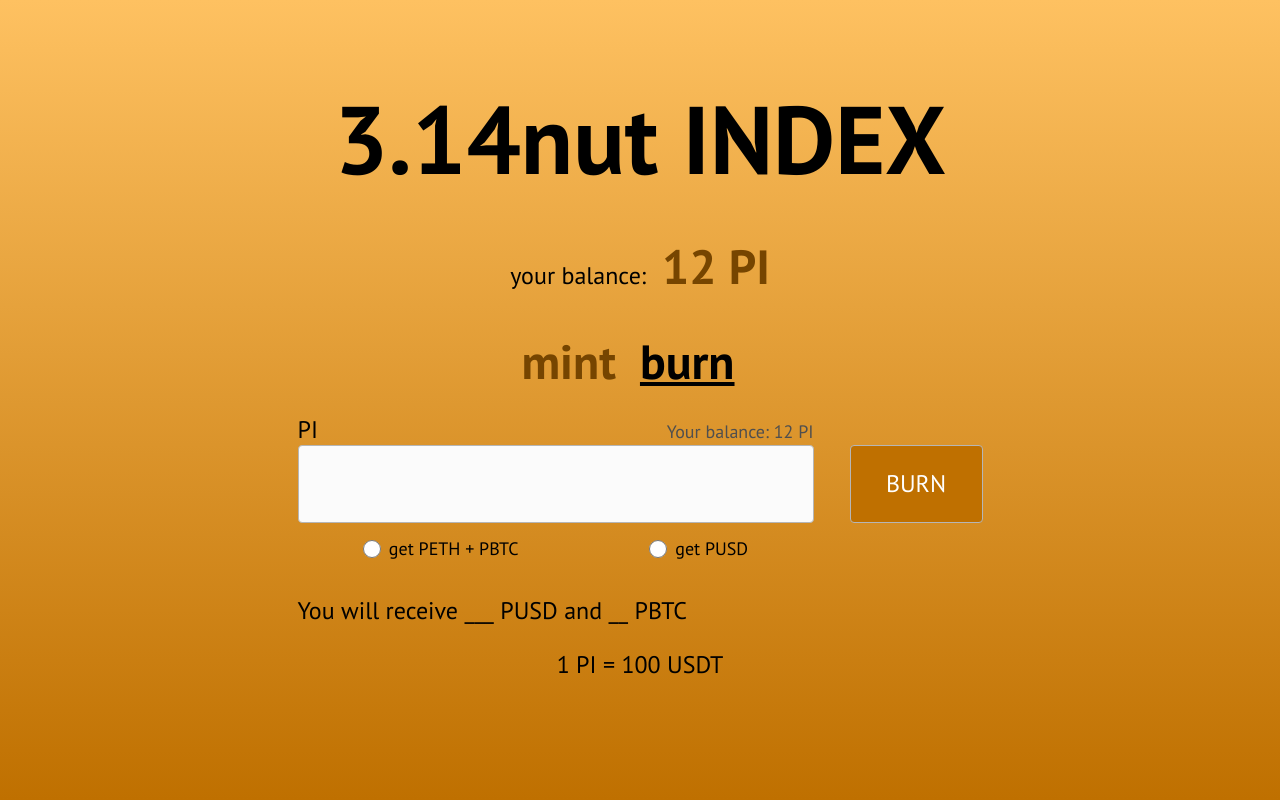
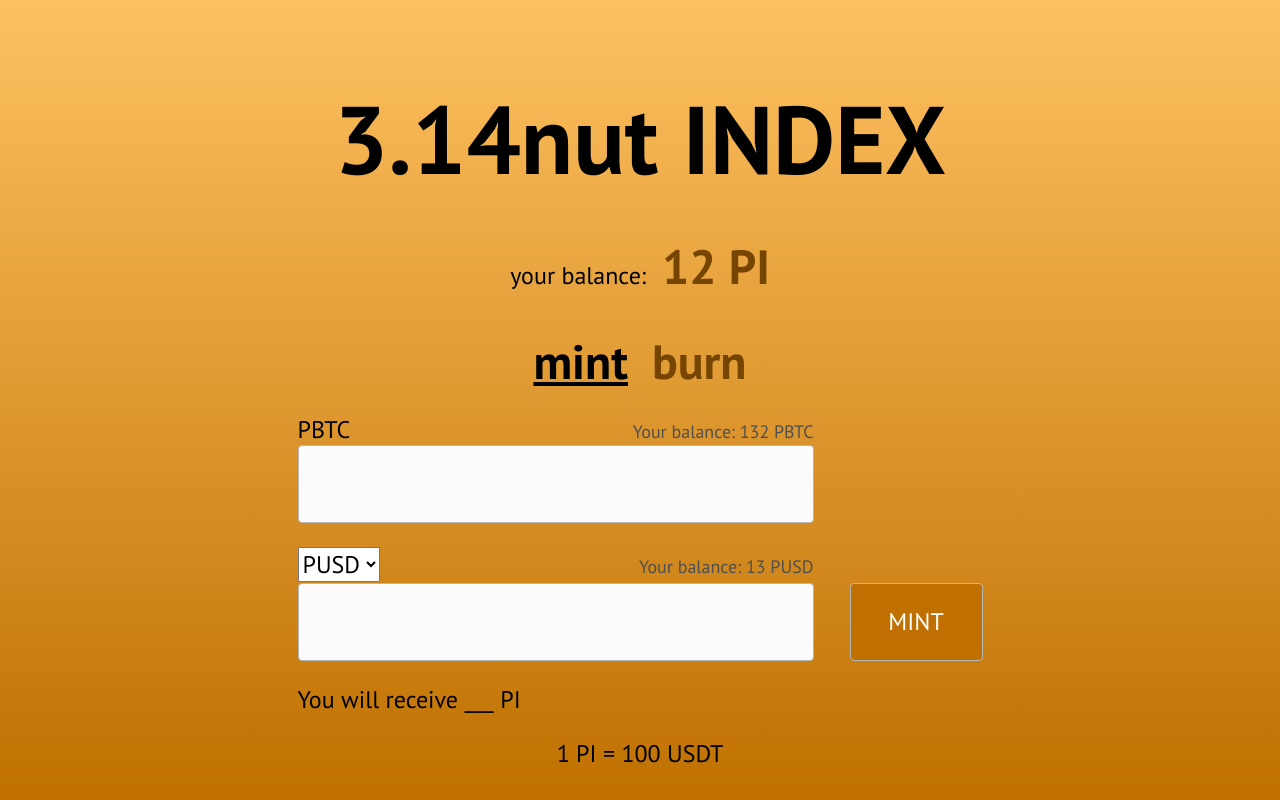
Before and after one commit to paul-zibarov/314nut-bot, a React (Create React App) app: page / in a window 1280 px wide. Built offline with nearby package versions, Linux system fonts and the light colour scheme.

Commit message:
without logic

```diff
--- a/package.json
+++ b/package.json
@@ -11,6 +11,7 @@
     "react": "^17.0.2",
     "react-dom": "^17.0.2",
     "react-redux": "^7.2.3",
+    "react-router-dom": "^5.2.0",
     "react-scripts": "4.0.3",
     "shortid": "^2.2.16",
     "web-vitals": "^1.0.1"
--- a/src/App.js
+++ b/src/App.js
@@ -1,6 +1,7 @@
-import React from 'react'
-import MainPage from './Pages/MainPage/MainPage'
-import BurnPage from './Pages/BurnPage/BurnPage'
+import React from 'react';
+import { Switch, Route, Redirect } from 'react-router-dom';
+import MainPage from './Pages/MainPage/MainPage';
+import BurnPage from './Pages/BurnPage/BurnPage';
 import './styles/App.css';
 
 function App() {
@@ -9,8 +10,13 @@ function App() {
       <header>
         <h2>3.14nut INDEX</h2>
       </header>
-        {/* <MainPage /> */}
-        <BurnPage />
+      <Switch>
+        <Route path="/" exact component={MainPage} />
+        <Route path="/burn" exact component={BurnPage} />
+        <Redirect to="/" />
+      </Switch>
+      {/* <MainPage />
+        <BurnPage /> */}
     </div>
   );
 }
--- a/src/Pages/MainPage/MainPage.js
+++ b/src/Pages/MainPage/MainPage.js
@@ -1,9 +1,11 @@
 import React, { useState } from 'react';
+import { Link } from 'react-router-dom';
 import styles from './MainPage.module.css';
 
 const INITIAL_STATE = {
   pbtc: '',
   pusd: '',
+  coin: '',
 };
 
 export default function MainPage() {
@@ -26,7 +28,8 @@ export default function MainPage() {
       </p>
       <p className={styles.tab}>
         <span className={styles.active}>mint</span>
-        <span>burn</span>
+        <Link to="/burn" className={styles.link}>burn</Link>
+        {/* <span>burn</span> */}
       </p>
       <form className={styles.formWrapper} onSubmit={submitHandler}>
         <div className={styles.inputTitle}>
@@ -40,8 +43,16 @@ export default function MainPage() {
           onChange={inputHandler}
         />
         <p className={styles.inputTitle}>
+          <select name="coin" value={state.coin} onChange={inputHandler}>
+            <option value="PUSD">PUSD</option>
+            <option value="PUAH">PUAH</option>
+            <option value="PEUR">PEUR</option>
+          </select>
+          <span className={styles.smallText}>Your balance: 13 PUSD</span>
+        </p>
+        {/* <p className={styles.inputTitle}>
           PUSD<span className={styles.smallText}>Your balance: 13 PUSD</span>
-        </p>
+        </p> */}
         <div style={{ display: 'flex' }}>
           <input
             type="text"
--- a/src/Pages/MainPage/MainPage.module.css
+++ b/src/Pages/MainPage/MainPage.module.css
@@ -23,7 +23,11 @@
 
 .tab span {
   margin-right: 24px;
-  cursor: pointer;
+}
+
+.link {
+  text-decoration: none;
+  color: #764500;
 }
 
 .tab span.active {
@@ -53,6 +57,12 @@
   line-height: 22px;
   text-align: right;
   color: #4f4f4f;
+}
+
+.formWrapper select {
+  margin-bottom: 1px;
+  font-size: 24px;
+  line-height: 30px;
 }
 
 .formWrapper input {
--- a/src/index.js
+++ b/src/index.js
@@ -1,6 +1,7 @@
 import React from 'react';
 import ReactDOM from 'react-dom';
-import {Provider} from 'react-redux'
+import {BrowserRouter as Router} from 'react-router-dom'
+import { Provider } from 'react-redux';
 import { store } from './redux/store';
 import App from './App';
 import reportWebVitals from './reportWebVitals';
@@ -10,7 +11,9 @@ import './styles/index.css';
 ReactDOM.render(
   <React.StrictMode>
     <Provider store={store}>
-      <App />
+      <Router>
+        <App />
+      </Router>
     </Provider>
   </React.StrictMode>,
   document.getElementById('root'),
```
Also changed, not shown: 2 other files (tests, documents, lock files or other folders).
